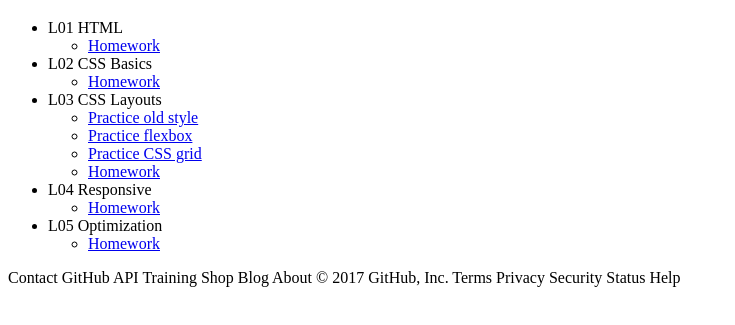
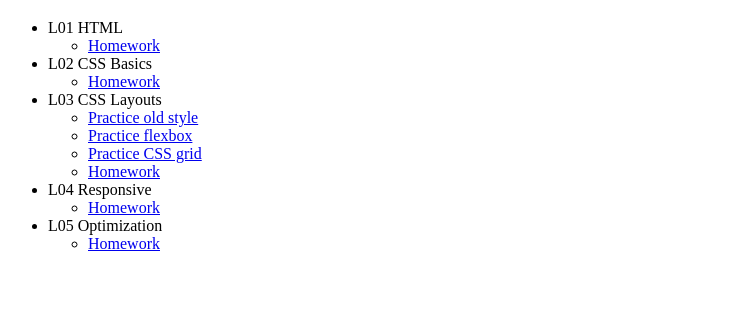
Before and after one commit to Tserkovna/github.io, a plain HTML site: page index.html in a window 1280 px wide. Shown: the part 61-386 px from the top of the page, without its empty margins (0-735 px from the left). Drawn offline with Linux system fonts and the light colour scheme.

Commit message:
Update index.html

```diff
--- a/index.html
+++ b/index.html
@@ -39,5 +39,3 @@
   </nav>
 </body>
 </html>
-Contact GitHub API Training Shop Blog About
-© 2017 GitHub, Inc. Terms Privacy Security Status Help
```
